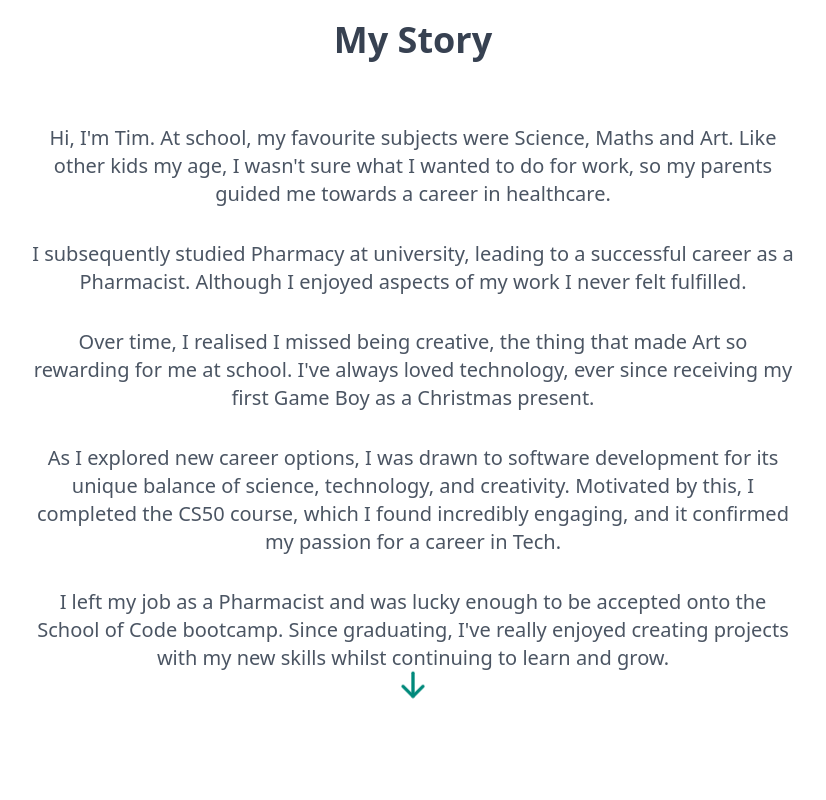
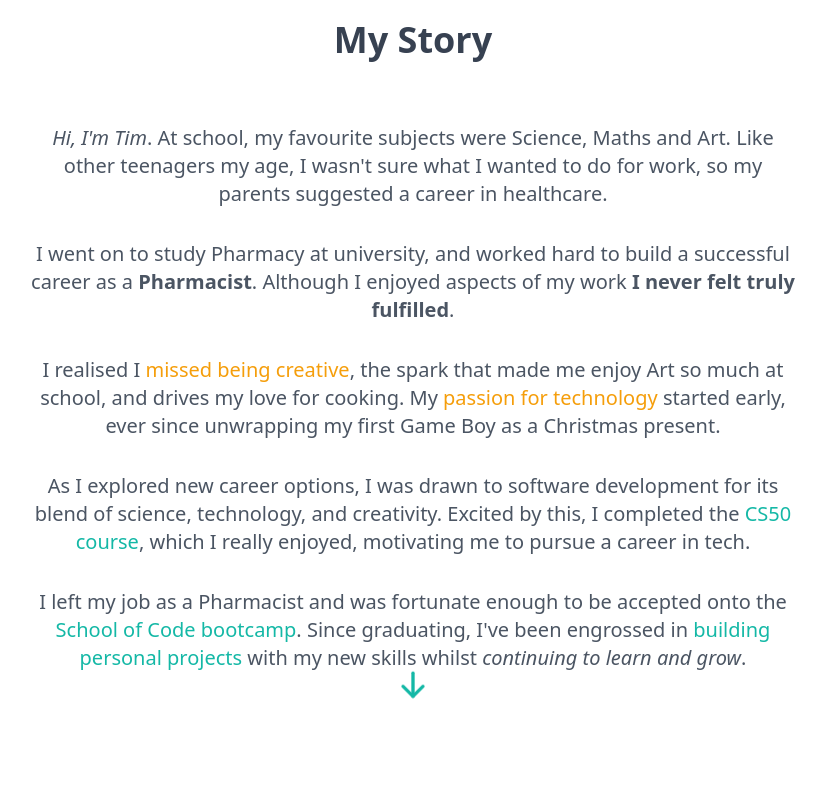
Before and after one commit to Timothy-Li/portfolio, a Next.js app: page / in a window 1280 px wide. Shown: the part 860-1660 px from the top of the page, without its empty margins (227-1053 px from the left). Built offline with nearby package versions, Linux system fonts and the light colour scheme.

Commit message:
style: improve readability of about section

```diff
--- a/src/components/About.tsx
+++ b/src/components/About.tsx
@@ -13,37 +13,46 @@ export default function About() {
 
         <div className="space-y-8 text-lg md:text-xl text-gray-600 leading-relaxed">
           <p>
-            Hi, I&#39;m Tim. At school, my favourite subjects were Science,
-            Maths and Art. Like other kids my age, I wasn&#39;t sure what I
-            wanted to do for work, so my parents guided me towards a career in
-            healthcare.
+            <span className="italic">Hi, I&#39;m Tim</span>. At school, my
+            favourite subjects were Science, Maths and Art. Like other teenagers
+            my age, I wasn&#39;t sure what I wanted to do for work, so my
+            parents suggested a career in healthcare.
           </p>
 
           <p>
-            I subsequently studied Pharmacy at university, leading to a
-            successful career as a Pharmacist. Although I enjoyed aspects of my
-            work I never felt fulfilled.
+            I went on to study Pharmacy at university, and worked hard to build
+            a successful career as a{" "}
+            <span className="font-semibold">Pharmacist</span>. Although I
+            enjoyed aspects of my work{" "}
+            <span className="font-semibold">I never felt truly fulfilled</span>.
           </p>
 
           <p>
-            Over time, I realised I missed being creative, the thing that made
-            Art so rewarding for me at school. I&#39;ve always loved technology,
-            ever since receiving my first Game Boy as a Christmas present.
+            I realised I{" "}
+            <span className="text-amber-500">missed being creative</span>, the
+            spark that made me enjoy Art so much at school, and drives my love
+            for cooking. My{" "}
+            <span className="text-amber-500">passion for technology</span>{" "}
+            started early, ever since unwrapping my first Game Boy as a
+            Christmas present.
           </p>
 
           <p>
             As I explored new career options, I was drawn to software
-            development for its unique balance of science, technology, and
-            creativity. Motivated by this, I completed the CS50 course, which I
-            found incredibly engaging, and it confirmed my passion for a career
-            in Tech.
+            development for its blend of science, technology, and creativity.
+            Excited by this, I completed the{" "}
+            <span className="text-teal-500">CS50 course</span>, which I really
+            enjoyed, motivating me to pursue a career in tech.
           </p>
 
           <p>
-            I left my job as a Pharmacist and was lucky enough to be accepted
-            onto the School of Code bootcamp. Since graduating, I&#39;ve really
-            enjoyed creating projects with my new skills whilst continuing to
-            learn and grow.
+            I left my job as a Pharmacist and was fortunate enough to be
+            accepted onto the{" "}
+            <span className="text-teal-500">School of Code bootcamp</span>.
+            Since graduating, I&#39;ve been engrossed in{" "}
+            <span className="text-teal-500">building personal projects</span>{" "}
+            with my new skills whilst{" "}
+            <span className="italic">continuing to learn and grow</span>.
           </p>
         </div>
       </div>
--- a/src/components/Contact.tsx
+++ b/src/components/Contact.tsx
@@ -77,7 +77,7 @@ export default function Contact() {
 
           <button
             type="submit"
-            className="border border-gray-400 text-gray-800 text-xl px-6 py-2 rounded transition-colors hover:border-teal-600 hover:text-teal-800 font-semibold"
+            className="border border-gray-400 text-gray-800 text-xl px-6 py-2 rounded transition-colors hover:border-teal-600 hover:text-teal-600 font-semibold"
             disabled={status === "sending"}
           >
             {status === "sending" ? "Sending..." : "Send"}
@@ -100,7 +100,7 @@ export default function Contact() {
             href="https://github.com/Timothy-Li"
             target="_blank"
             rel="noopener noreferrer"
-            className="p-4 rounded-full border border-gray-400 text-gray-600 hover:text-amber-600 hover:border-amber-600 transition"
+            className="p-4 rounded-full border border-gray-400 text-gray-600 hover:text-amber-400 hover:border-amber-400 transition"
           >
             <FaGithub className="w-8 h-8" />
           </a>
@@ -109,7 +109,7 @@ export default function Contact() {
             href="/timli-cv.pdf"
             target="_blank"
             rel="noopener noreferrer"
-            className="flex items-center gap-2 p-4 rounded-full border border-gray-400 text-gray-600 hover:text-amber-600 hover:border-amber-600 transition font-semibold"
+            className="flex items-center gap-2 p-4 rounded-full border border-gray-400 text-gray-600 hover:text-amber-400 hover:border-amber-400 transition font-semibold"
           >
             <FaFilePdf className="w-8 h-8" />
             <span className="hidden md:inline">View CV</span>
@@ -119,7 +119,7 @@ export default function Contact() {
             href="https://linkedin.com/in/timothy-h-h-li"
             target="_blank"
             rel="noopener noreferrer"
-            className="p-4 rounded-full border border-gray-400 text-gray-600 hover:text-amber-600 hover:border-amber-600 transition"
+            className="p-4 rounded-full border border-gray-400 text-gray-600 hover:text-amber-400 hover:border-amber-400 transition"
           >
             <FaLinkedin className="w-8 h-8" />
           </a>
--- a/src/components/Home.tsx
+++ b/src/components/Home.tsx
@@ -19,7 +19,7 @@ export default function Home() {
       id="home"
       className="relative min-h-screen  flex flex-col justify-center items-center text-center"
     >
-      <h1 className="text-4xl md:text-7xl font-semibold text-slate-600 mb-4">
+      <h1 className="text-4xl md:text-7xl font-semibold text-gray-500 mb-4">
         Timothy Li
       </h1>
       <p className="text-1xl md:text-3xl text-amber-500 flex items-center justify-center">
--- a/src/components/Projects.tsx
+++ b/src/components/Projects.tsx
@@ -65,7 +65,7 @@ export default function Projects() {
         <button
           onClick={() => instanceRef.current?.prev()}
           disabled={currentSlide === 0}
-          className={`absolute left-0 z-10 px-6 py-4 text-4xl text-gray-600 font-bold bg-white shadow-md rounded-full transition hover:text-amber-500 disabled:opacity-0 hidden md:block`}
+          className={`absolute left-0 z-10 px-6 py-4 text-4xl text-gray-400 font-bold bg-white shadow-md rounded-full transition hover:text-amber-400 disabled:opacity-0 hidden md:block`}
         >
           {"<"}
         </button>
@@ -122,7 +122,7 @@ export default function Projects() {
         <button
           onClick={() => instanceRef.current?.next()}
           disabled={currentSlide === projects.length - 1}
-          className={`absolute right-0 z-10 px-6 py-4 text-4xl text-gray-600 font-bold bg-white shadow-md rounded-full transition hover:text-amber-500 disabled:opacity-0 hidden md:block`}
+          className={`absolute right-0 z-10 px-6 py-4 text-4xl text-gray-400 font-bold bg-white shadow-md rounded-full transition hover:text-amber-400 disabled:opacity-0 hidden md:block`}
         >
           {">"}
         </button>
@@ -134,7 +134,7 @@ export default function Projects() {
             key={idx}
             onClick={() => instanceRef.current?.moveToIdx(idx)}
             className={`w-4 h-4 rounded-full transition-colors ${
-              currentSlide === idx ? "bg-amber-300" : "bg-gray-100"
+              currentSlide === idx ? "bg-gray-300" : "bg-gray-100"
             }`}
           ></button>
         ))}
--- a/src/components/ScrollArrow.tsx
+++ b/src/components/ScrollArrow.tsx
@@ -25,7 +25,7 @@ export default function ScrollArrow({ targetId }: ScrollArrowProps) {
       <svg
         viewBox="0 0 24 24"
         fill="none"
-        stroke="#00897B"
+        stroke="#14B8A6"
         strokeWidth="2"
         strokeLinecap="round"
         strokeLinejoin="round"
```
